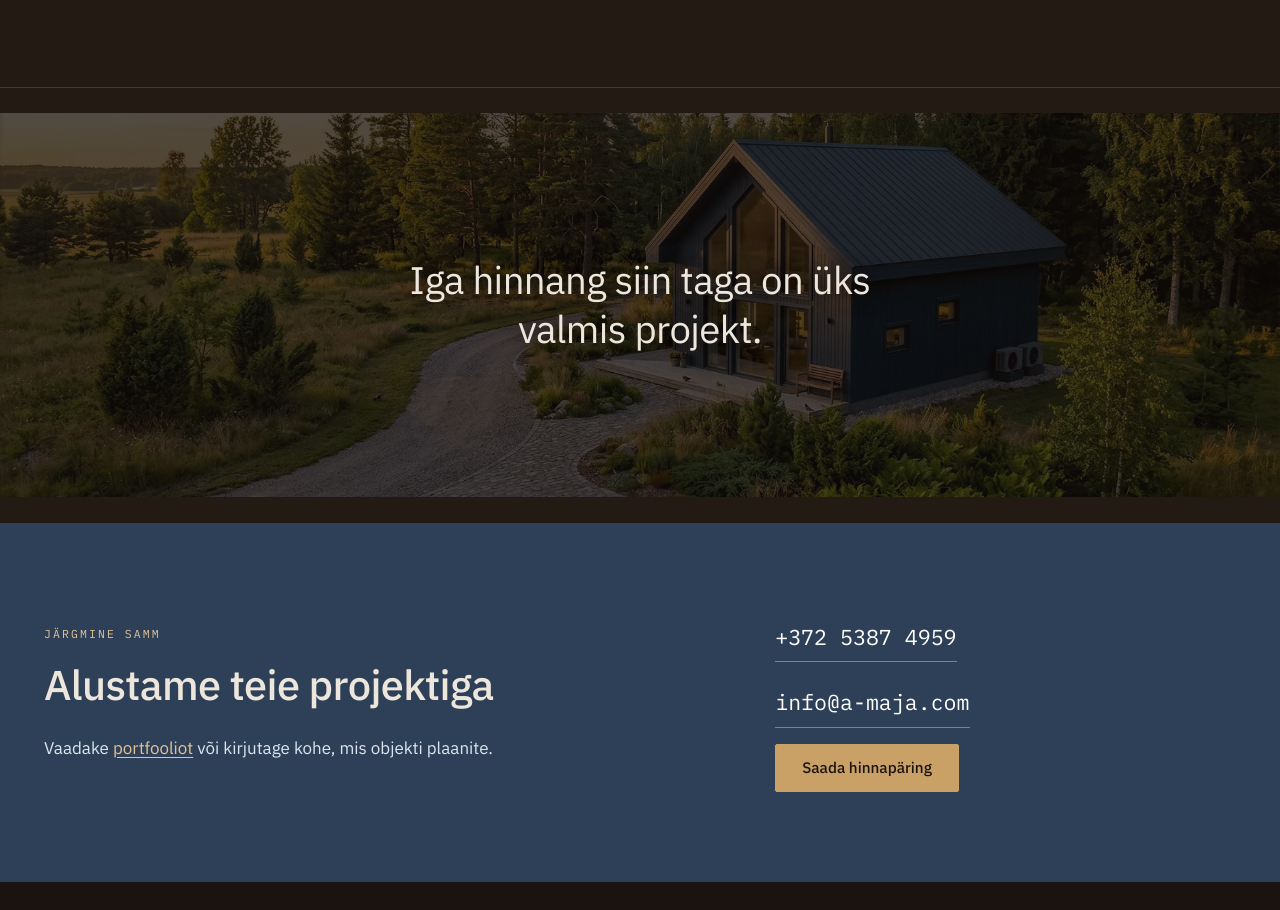
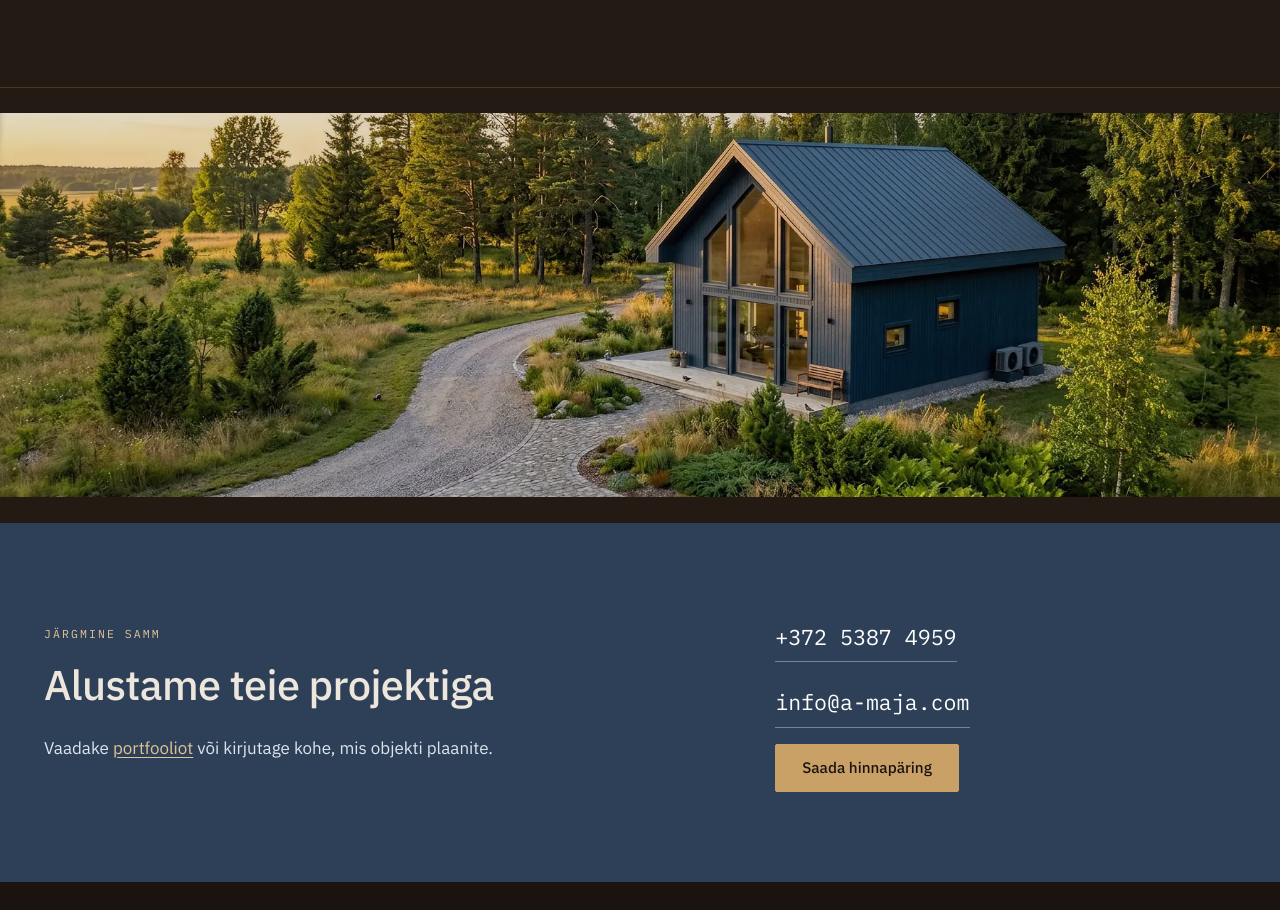
Before and after one commit to veebikaskkk/amaja2, a website: page tagasiside.html in a window 1280 px wide. Shown: the part 2105-3015 px from the top of the page. Drawn offline with Linux system fonts and the light colour scheme.

Commit message:
Add files via upload

```diff
--- a/stiil.css
+++ b/stiil.css
@@ -631,3 +631,6 @@ body.valgusti-lahti{overflow:hidden}
   .menuu-kontakt-rida{flex-direction:column;gap:.8rem}
   .menuu-kontakt-rida a{font-size:1rem}
 }
+
+/* Vahepilt ilma tekstita: tumendust pole vaja */
+.vahepilt-tyhi::after{background:rgba(16,11,9,.12)}
--- a/tagasiside.html
+++ b/tagasiside.html
@@ -246,10 +246,9 @@
     </div>
   </section>
 
-  <section class="vahepilt">
+  <section class="vahepilt vahepilt-tyhi">
     <img src="/pildid/eramu-tume-puitfassaad-01.webp" width="1800" height="764" loading="lazy"
          alt="Sinakashalli püstlaudise ja valtsplekk-katusega üksikelamu metsaserval, kõrge klaasitud viil ja munakivitee.">
-    <p class="vahepilt-tekst">Iga hinnang siin taga on üks valmis projekt.</p>
   </section>
 
   <section class="kutse">
```
